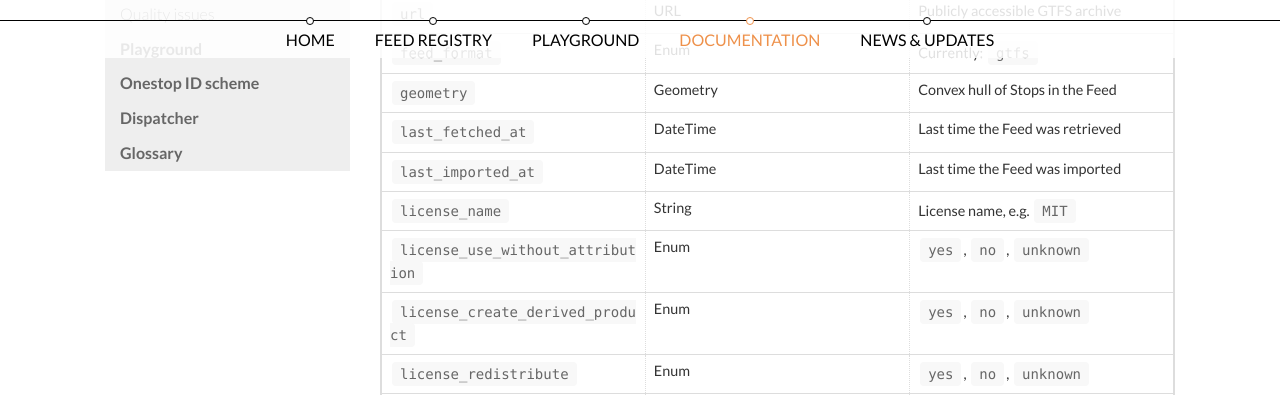
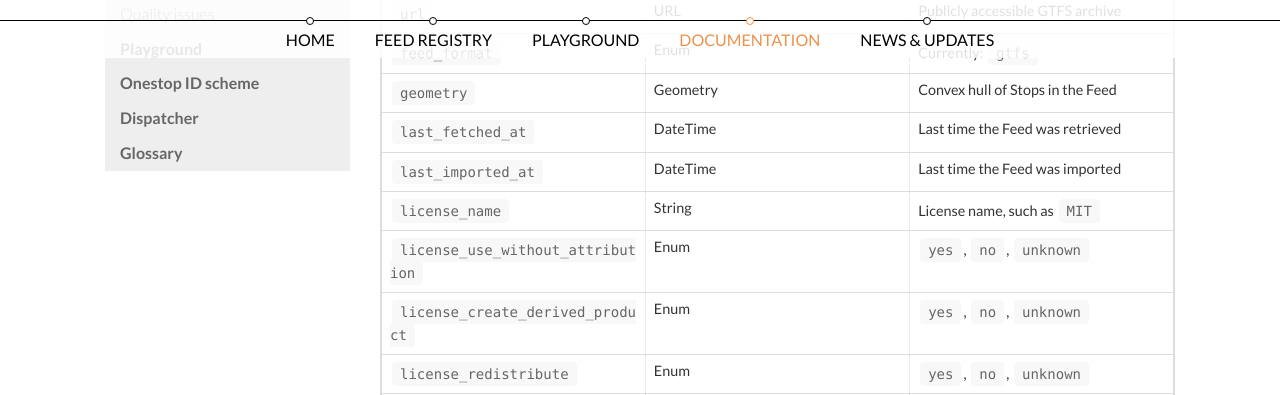
Before and after one commit to transitland/www-transit-land, a Jekyll site: the page built from documentation/datastore/feeds.md, in a window 1280 px wide and 900 px high, scrolled down 845 px. Shown: the top 395 px of the window. Built offline with Jekyll 4.4.1, drawn with Linux system fonts in a browser that asks for light colours; nearby versions of some CDN libraries.

Commit message:
spell out e.g. to such as/for example

```diff
--- a/documentation/datastore/feeds.md
+++ b/documentation/datastore/feeds.md
@@ -19,7 +19,7 @@ A Feed represents a unique GTFS data source. Each Feed has a URL to a publicly a
 | `geometry`            | Geometry     | Convex hull of Stops in the Feed |
 | `last_fetched_at`     | DateTime     | Last time the Feed was retrieved |
 | `last_imported_at`    | DateTime     | Last time the Feed was imported  |
-| `license_name`                       | String     | License name, e.g. `MIT`  |
+| `license_name`                       | String     | License name, such as `MIT`  |
 | `license_use_without_attribution`    | Enum       | `yes`, `no`, `unknown`    |
 | `license_create_derived_product`     | Enum       | `yes`, `no`, `unknown`    |
 | `license_redistribute`               | Enum       | `yes`, `no`, `unknown`    |
```
